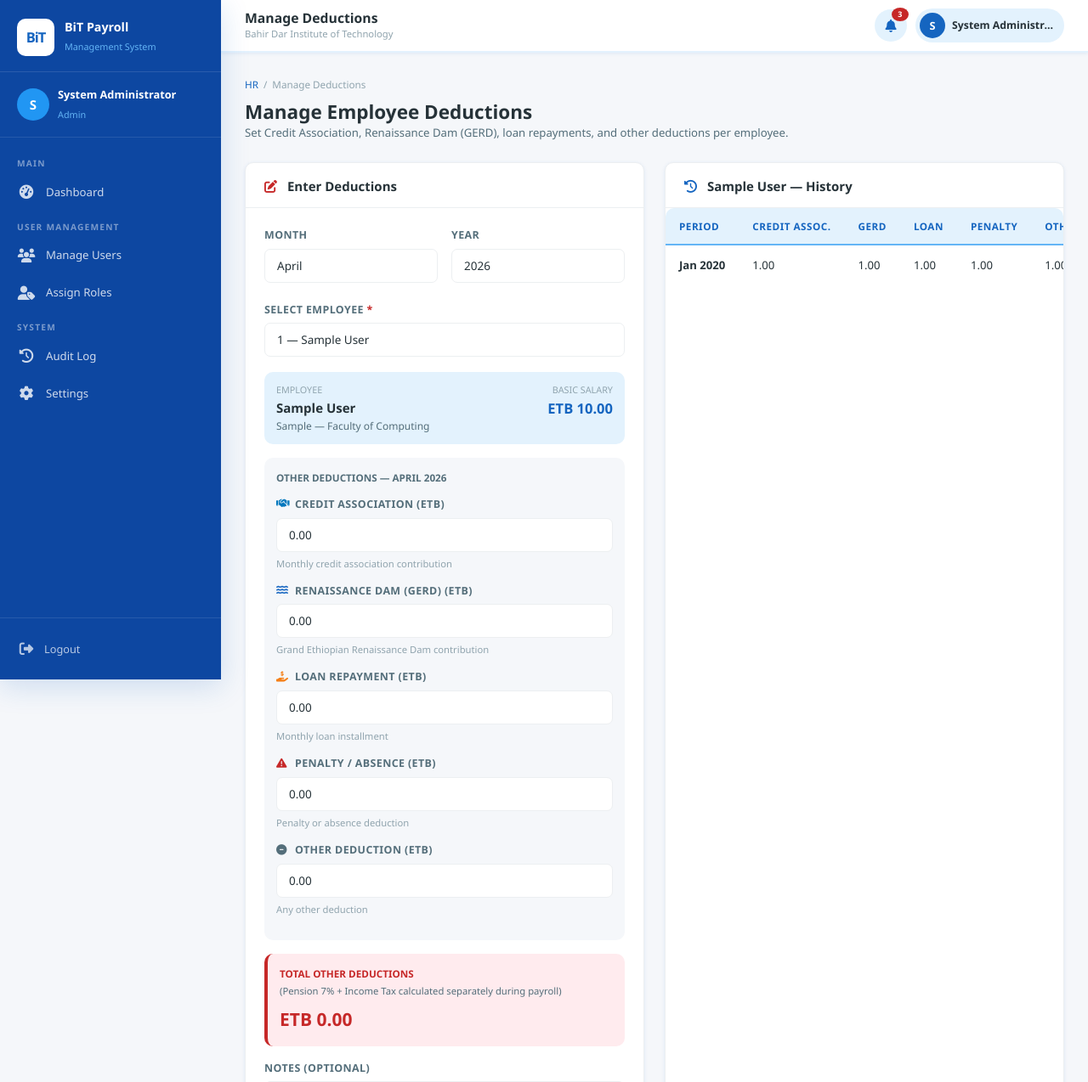
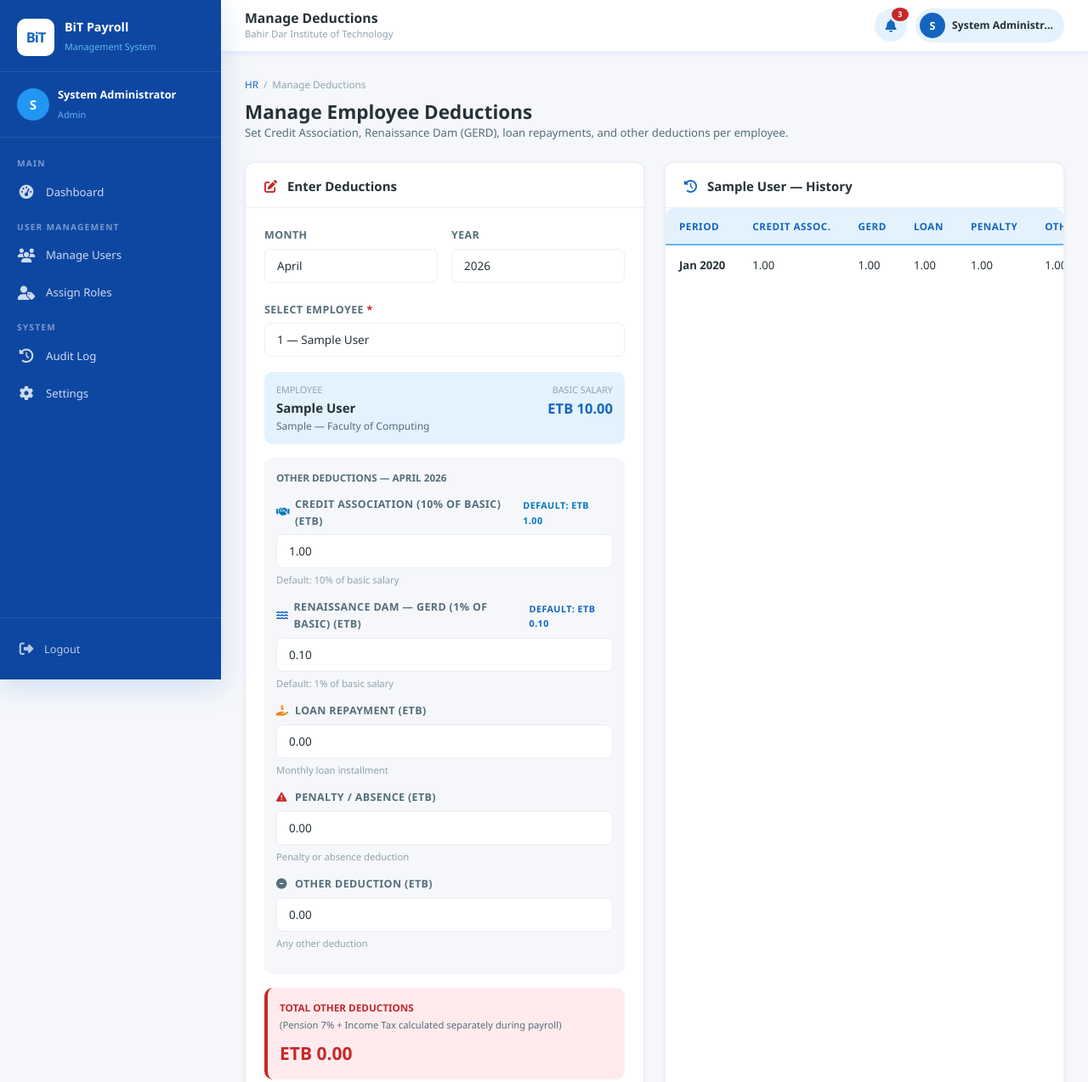
Before and after one commit to efreamenawgaw-source/Web-Based-Payroll-Management-System, a PHP site: page /payroll/pages/hr/deductions.php?emp=1&month=4&year=2026 in a window 1280 px wide. Shown: the top 1274 px of the page at 85% size. Run offline with PHP 8.4, Linux system fonts and the light colour scheme; a user stored in the database is signed in; data comes from the database, SQL or seed files in the repository; tables that the repository leaves empty hold one stand-in row (values such as "Sample post").

Commit message:
update the deduction of credit and dam 10% and 1%

```diff
--- a/payroll/database/add_deductions_table.sql
+++ b/payroll/database/add_deductions_table.sql
@@ -31,3 +31,8 @@ CREATE TABLE IF NOT EXISTS deductions (
     CONSTRAINT fk_ded_created FOREIGN KEY (created_by) REFERENCES users(user_id)    ON DELETE SET NULL
 ) ENGINE=InnoDB DEFAULT CHARSET=utf8mb4 COLLATE=utf8mb4_unicode_ci
   COMMENT='Per-employee deductions: Credit Association, Renaissance Dam, Loan, Penalty, Other';
+
+-- Add deduction rates to system_settings
+INSERT IGNORE INTO system_settings (setting_key, setting_value, description) VALUES
+('credit_association_rate', '0.10', 'Credit Association deduction rate (10% of basic salary)'),
+('renaissance_dam_rate',    '0.01', 'Renaissance Dam (GERD) deduction rate (1% of basic salary)');
--- a/payroll/pages/hr/deductions.php
+++ b/payroll/pages/hr/deductions.php
@@ -11,6 +11,15 @@ $error   = '';
 
 $cur_month = (int)date('n');
 $cur_year  = (int)date('Y');
+
+// ── Load deduction rates from system_settings ──────────────
+$rates = $pdo->query("
+    SELECT setting_key, setting_value FROM system_settings
+    WHERE  setting_key IN ('credit_association_rate','renaissance_dam_rate')
+")->fetchAll(PDO::FETCH_KEY_PAIR);
+
+$CREDIT_RATE = (float)($rates['credit_association_rate'] ?? 0.10); // default 10%
+$GERD_RATE   = (float)($rates['renaissance_dam_rate']    ?? 0.01); // default 1%
 
 $selected_emp_id = trim($_GET['emp'] ?? '');
 $f_month = (int)($_GET['month'] ?? $cur_month);
@@ -288,24 +297,40 @@ require_once $depth . 'includes/header.php';
                     </p>
 
                     <?php
+                    // Auto-calculate defaults from basic salary
+                    $basic = (float)$sel_emp['basic_salary'];
+                    $default_credit = round($basic * $CREDIT_RATE, 2);  // 10% of basic
+                    $default_gerd   = round($basic * $GERD_RATE,   2);  // 1% of basic
+
                     $ded_fields = [
-                        ['credit_association', 'Credit Association',   'fas fa-handshake',    'var(--info)',    'Monthly credit association contribution'],
-                        ['renaissance_dam',    'Renaissance Dam (GERD)','fas fa-water',       'var(--primary)', 'Grand Ethiopian Renaissance Dam contribution'],
-                        ['loan_repayment',     'Loan Repayment',       'fas fa-hand-holding-usd','var(--warning)', 'Monthly loan installment'],
-                        ['penalty',            'Penalty / Absence',    'fas fa-exclamation-triangle','var(--danger)', 'Penalty or absence deduction'],
-                        ['other',              'Other Deduction',      'fas fa-minus-circle', 'var(--gray-600)', 'Any other deduction'],
+                        ['credit_association', 'Credit Association (10% of basic)',    'fas fa-handshake',         'var(--info)',     'Default: 10% of basic salary',   $default_credit],
+                        ['renaissance_dam',    'Renaissance Dam — GERD (1% of basic)', 'fas fa-water',             'var(--primary)', 'Default: 1% of basic salary',    $default_gerd],
+                        ['loan_repayment',     'Loan Repayment',                       'fas fa-hand-holding-usd',  'var(--warning)', 'Monthly loan installment',       0],
+                        ['penalty',            'Penalty / Absence',                    'fas fa-exclamation-triangle','var(--danger)', 'Penalty or absence deduction',  0],
+                        ['other',              'Other Deduction',                      'fas fa-minus-circle',      'var(--gray-600)','Any other deduction',            0],
                     ];
-                    foreach ($ded_fields as [$fname, $flabel, $ficon, $fcolor, $fhint]):
-                        $cur_val = $sel_ded[$fname] ?? 0;
+                    foreach ($ded_fields as [$fname, $flabel, $ficon, $fcolor, $fhint, $fdefault]):
+                        // Use saved value if record exists, otherwise use default
+                        $cur_val = isset($sel_ded[$fname]) ? (float)$sel_ded[$fname] : $fdefault;
                     ?>
                     <div class="form-group" style="margin-bottom:12px;">
-                        <label class="form-label" style="display:flex;align-items:center;gap:6px;">
-                            <i class="<?= $ficon ?>" style="color:<?= $fcolor ?>;width:16px;"></i>
-                            <?= $flabel ?> (ETB)
+                        <label class="form-label" style="display:flex;align-items:center;justify-content:space-between;">
+                            <span style="display:flex;align-items:center;gap:6px;">
+                                <i class="<?= $ficon ?>" style="color:<?= $fcolor ?>;width:16px;"></i>
+                                <?= $flabel ?> (ETB)
+                            </span>
+                            <?php if ($fdefault > 0): ?>
+                            <span style="font-size:0.72rem;color:<?= $fcolor ?>;font-weight:600;
+                                         background:<?= $fcolor ?>18;padding:2px 8px;border-radius:10px;cursor:pointer;"
+                                  onclick="document.getElementById('<?= $fname ?>').value='<?= number_format($fdefault,2,'.','') ?>'; updateTotal();"
+                                  title="Click to reset to default">
+                                Default: ETB <?= number_format($fdefault, 2) ?>
+                            </span>
+                            <?php endif; ?>
                         </label>
                         <input type="number" name="<?= $fname ?>" id="<?= $fname ?>"
                                class="form-control ded-input"
-                               value="<?= number_format((float)$cur_val, 2, '.', '') ?>"
+                               value="<?= number_format($cur_val, 2, '.', '') ?>"
                                min="0" step="0.01" placeholder="0.00">
                         <span class="form-hint"><?= $fhint ?></span>
                     </div>
@@ -324,13 +349,18 @@ require_once $depth . 'includes/header.php';
                                 (Pension 7% + Income Tax calculated separately during payroll)
                             </p>
                         </div>
+                        <?php
+                        // Show current total (saved or defaults)
+                        $display_total = isset($sel_ded)
+                            ? (($sel_ded['credit_association'] ?? 0) +
+                               ($sel_ded['renaissance_dam']    ?? 0) +
+                               ($sel_ded['loan_repayment']     ?? 0) +
+                               ($sel_ded['penalty']            ?? 0) +
+                               ($sel_ded['other']              ?? 0))
+                            : ($default_credit + $default_gerd);
+                        ?>
                         <p id="totalDed" style="font-size:1.4rem;font-weight:800;color:var(--danger);margin:0;">
-                            ETB <?= number_format(
-                                ($sel_ded['credit_association'] ?? 0) +
-                                ($sel_ded['renaissance_dam']    ?? 0) +
-                                ($sel_ded['loan_repayment']     ?? 0) +
-                                ($sel_ded['penalty']            ?? 0) +
-                                ($sel_ded['other']              ?? 0), 2) ?>
+                            ETB <?= number_format($display_total, 2) ?>
                         </p>
                     </div>
                 </div>
```
Also changed, not shown: payroll/database/payroll_db.sql (+11 -9 lines).
